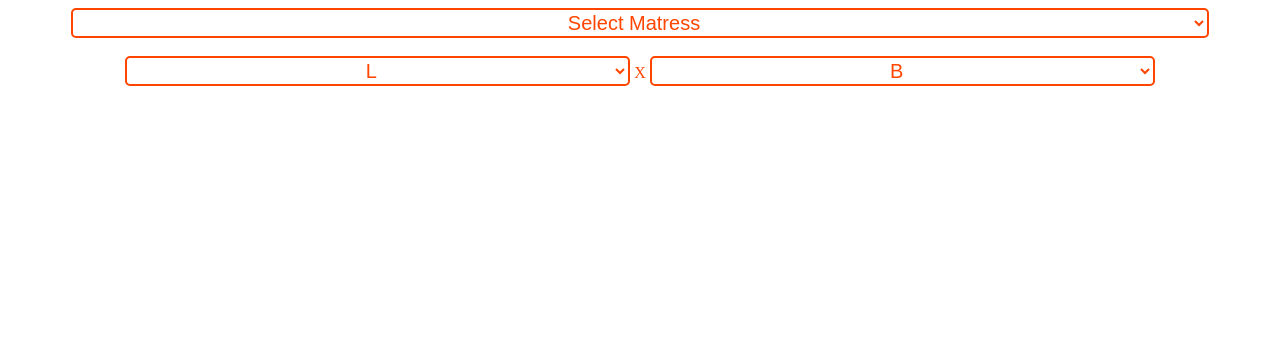
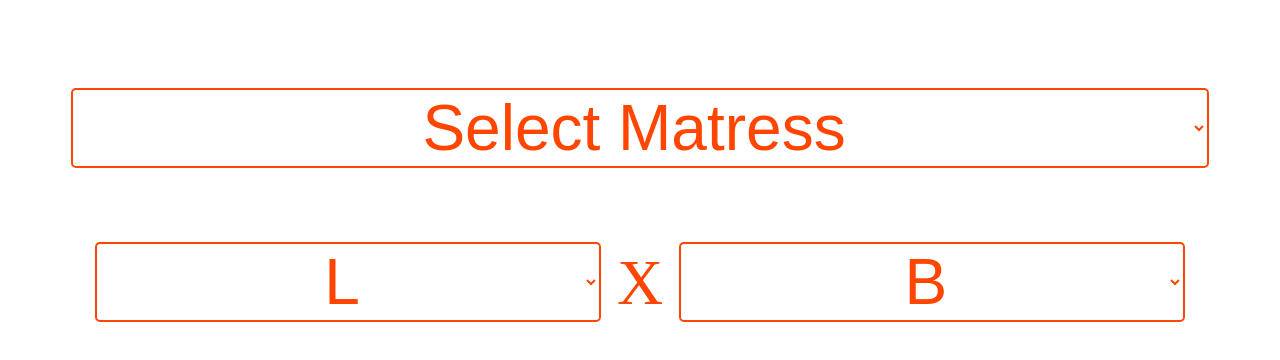
Before and after one commit to adi3890/duroflex_demo, a plain HTML site: page index.html in a window 1280 px wide. Drawn offline with Linux system fonts and the light colour scheme.

Commit message:
code edit

```diff
--- a/index.html
+++ b/index.html
@@ -26,10 +26,13 @@
 	<style type="text/css">
 		body{
 			color: orangered;
+			font-size: 8vh;
 		}
 		select{
     		height: 30px;
+    		height: 10vh;
     		font-size: 20px;
+    		font-size: 8vh;
     		color: orangered;
     		text-align: center;
     		background: white;
@@ -40,6 +43,7 @@
 		}
 		.selectqlty{
 			width: 90%;
+			margin-top: 10vh;
 		}
 
 		.container{
@@ -50,6 +54,7 @@
 		.mrp{
 			color: orangered;
 			font-size: 50px;
+			font-size: 12vh;
 			font-weight: bold;
 			text-align: center;
 		}
@@ -61,8 +66,8 @@
 		<option value="0">Select Matress</option>
 		<option value="1.707947531">Soft support 1 star 4"</option>
 		<option value="1.814429012">Comfy 4"</option>
-		<option value="2.8179012346">Duroflex 4"</option>
-		<option value="3.0374228395">Duroflex 5"</option>
+		<option value="2.8179012346">Durobond 4"</option>
+		<option value="3.0374228395">Durobond 5"</option>
 		<option value="3.6477623457">Premium Ortho 4.5"</option>
 		<option value="4.668595679">Neo 6"</option>
 		<option value="4.9791666667">Dual Sleep 5"</option>
```
